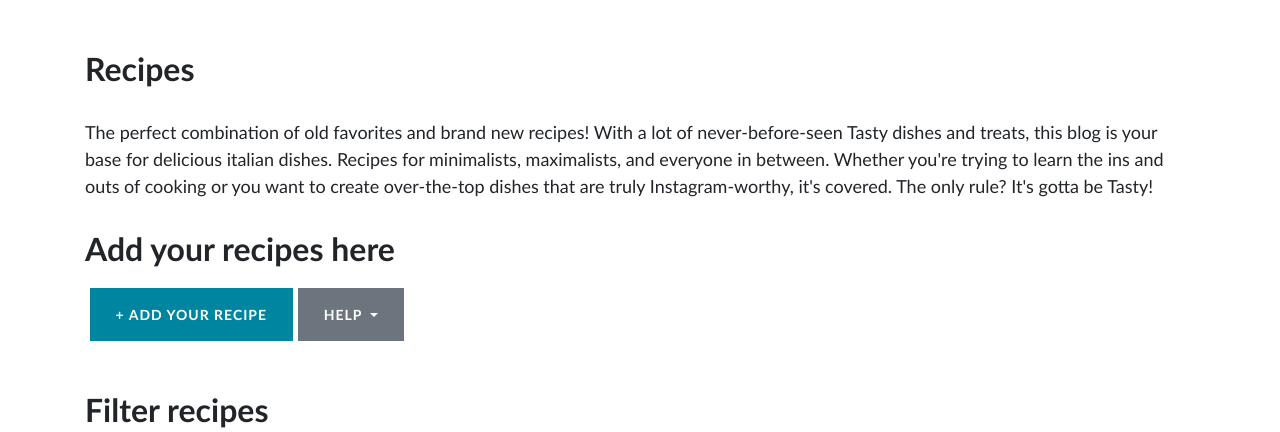
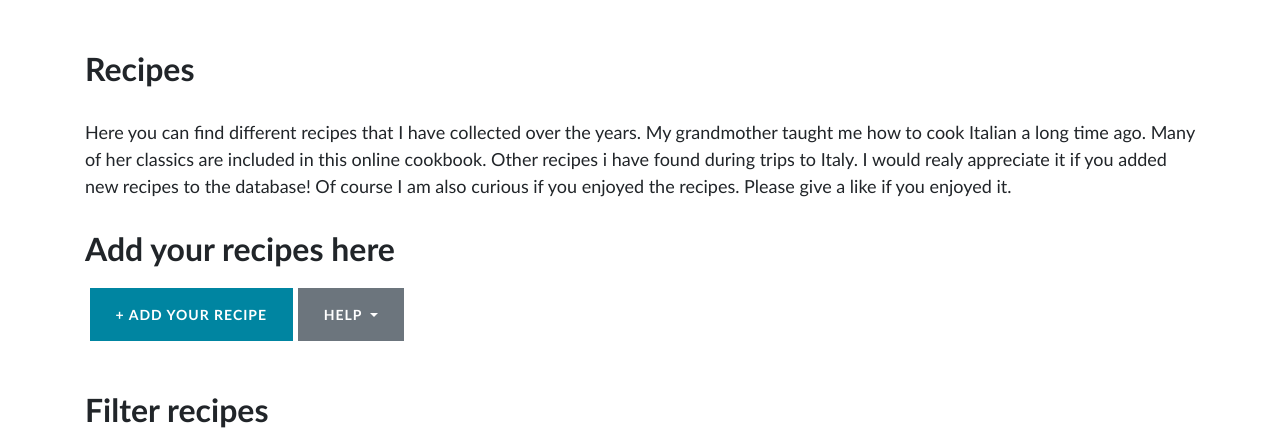
Before and after one commit to Code-Institute-Submissions/portfolio-8, a Flask app: page /recipes in a window 1280 px wide. Shown: the part 532-964 px from the top of the page. Run offline with Flask 2, Linux system fonts and the light colour scheme; data that the repository does not hold is empty; some libraries are stand-ins or nearby versions.

Commit message:
removed dublicate code and improved readability

```diff
--- a/templates/recipes.html
+++ b/templates/recipes.html
@@ -4,8 +4,11 @@
 
 <h2> {{ page_title }} </h2>
 <p>
-  The perfect combination of old favorites and brand new recipes! With a lot of never-before-seen Tasty dishes and treats, this blog is your base for delicious italian dishes. Recipes for minimalists, maximalists, and everyone in between. Whether you're
-  trying to learn the ins and outs of cooking or you want to create over-the-top dishes that are truly Instagram-worthy, it's covered. The only rule? It's gotta be Tasty!
+    Here you can find different recipes that I have collected over the years.
+    My grandmother taught me how to cook Italian a long time ago.
+    Many of her classics are included in this online cookbook. Other recipes i have found during trips to Italy.
+    I would realy appreciate it if you added new recipes to the database! Of course I am also curious if you enjoyed the recipes. Please give a like if you enjoyed it.
+
 </p>
 
 <div class="container-recipes">
```
Also changed, not shown: templates/editrecipe.html (+0 -30 lines), README.md.
